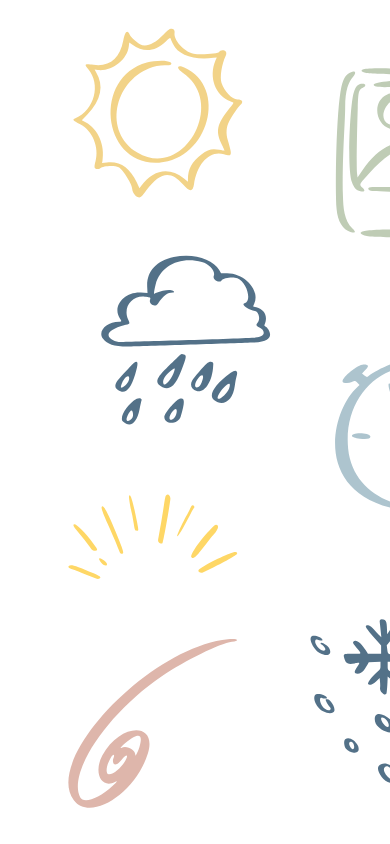
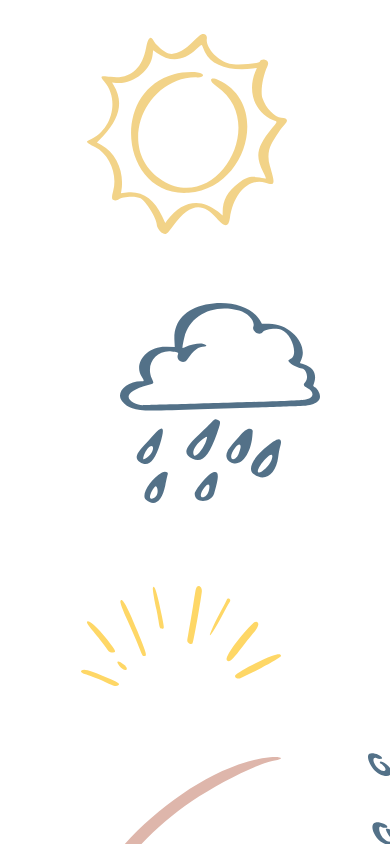
Before and after one commit to emrearabaci/weather, a Next.js app: page / in a window 390 px wide. Built offline with nearby package versions, Linux system fonts and the light colour scheme.

Commit message:
Changed the background image positioning setting.

```diff
--- a/src/app/globals.scss
+++ b/src/app/globals.scss
@@ -25,7 +25,16 @@ body {
   min-height: 100vh; // To prevent rescaling in mobile view.
 
   background-image: url('../../public/bg.svg');
-  background-size: cover;
+  background-size: auto;
+  background-position: top center;
   background-origin: border-box;
   background-repeat: no-repeat;
+
+  z-index: -10;
 }
+
+@media screen and (max-width: 767px) {
+  .background {
+    background-position: 0 top;
+  }
+}
--- a/src/app/layout.js
+++ b/src/app/layout.js
@@ -14,7 +14,8 @@ export default function RootLayout({ children }) {
   return (
     <html lang="en">
       <body className={inter.className}>
-        <div className="background">{children}</div>
+        <div className="background" />
+        {children}
       </body>
     </html>
   );
```
